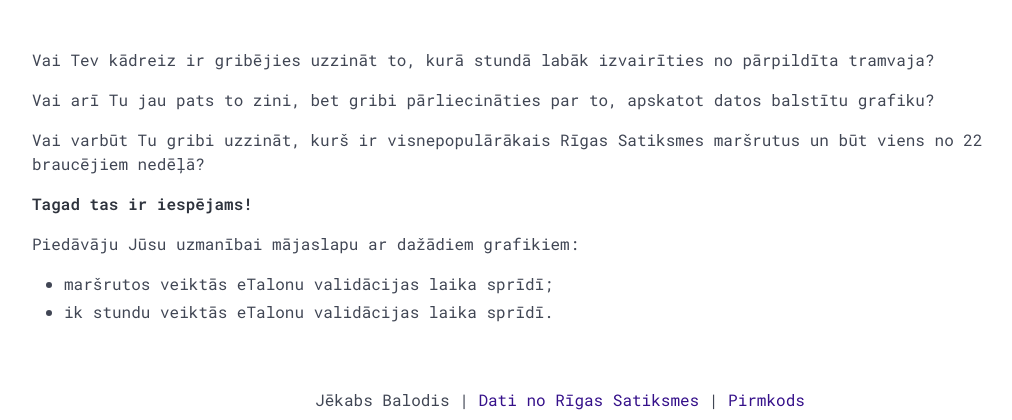
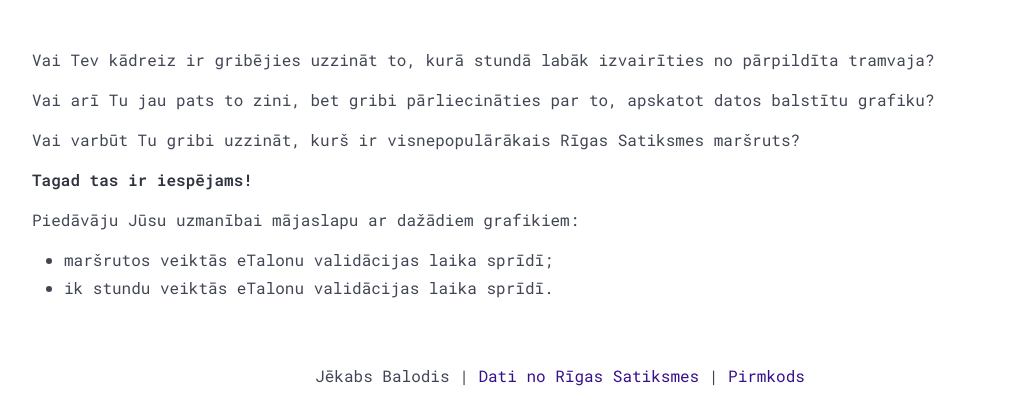
Before and after one commit to jekabsbalodis/eTalonu_validacija, a Flask app: page / in a window 1280 px wide. Shown: the part 52-472 px from the top of the page, without its empty margins (80-1092 px from the left). Run offline with Flask 3, Linux system fonts and the light colour scheme.

Commit message:
Fixing typo

```diff
--- a/app/templates/index.jinja
+++ b/app/templates/index.jinja
@@ -13,8 +13,7 @@
       Vai arī Tu jau pats to zini, bet gribi pārliecināties par to, apskatot datos balstītu grafiku?
     </p>
     <p>
-      Vai varbūt Tu gribi uzzināt, kurš ir visnepopulārākais Rīgas Satiksmes maršrutus un būt viens no 22 braucējiem
-      nedēļā?
+      Vai varbūt Tu gribi uzzināt, kurš ir visnepopulārākais Rīgas Satiksmes maršruts?
     </p>
     <p>
       <strong>
```
